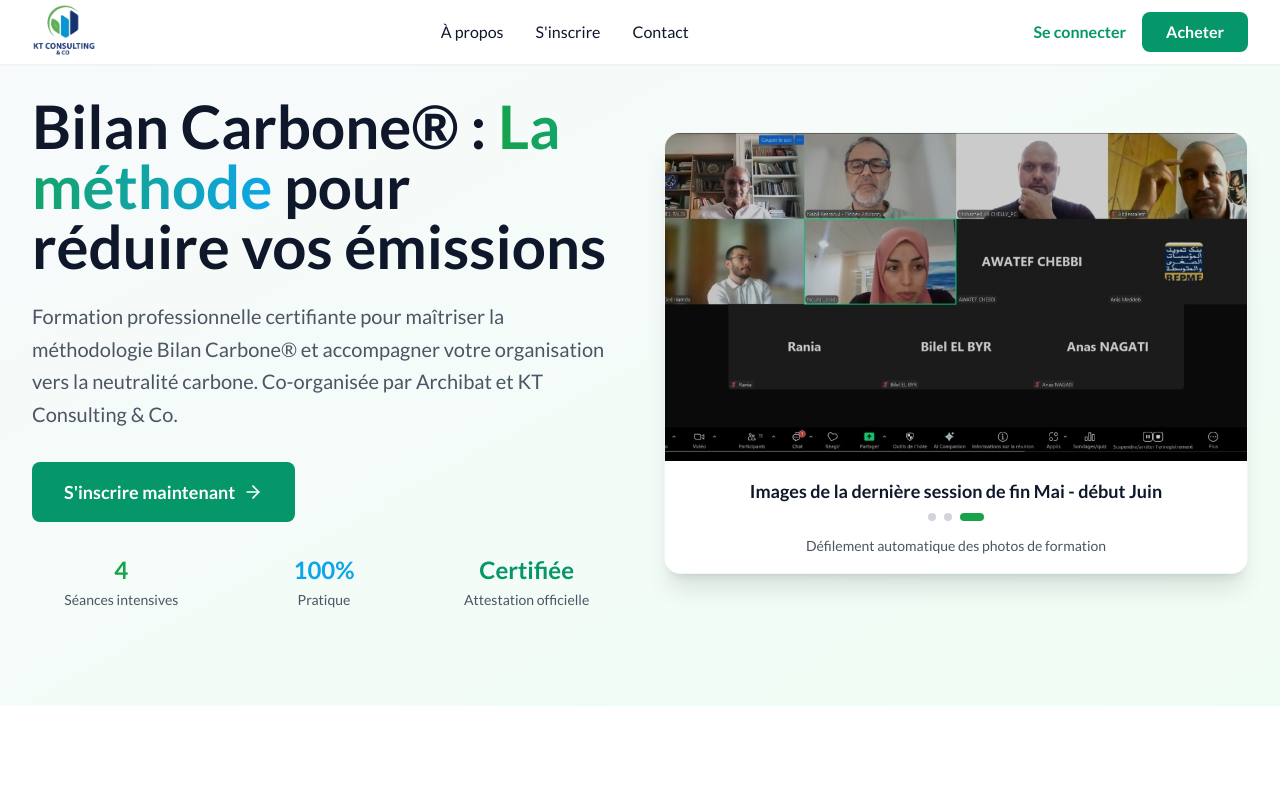
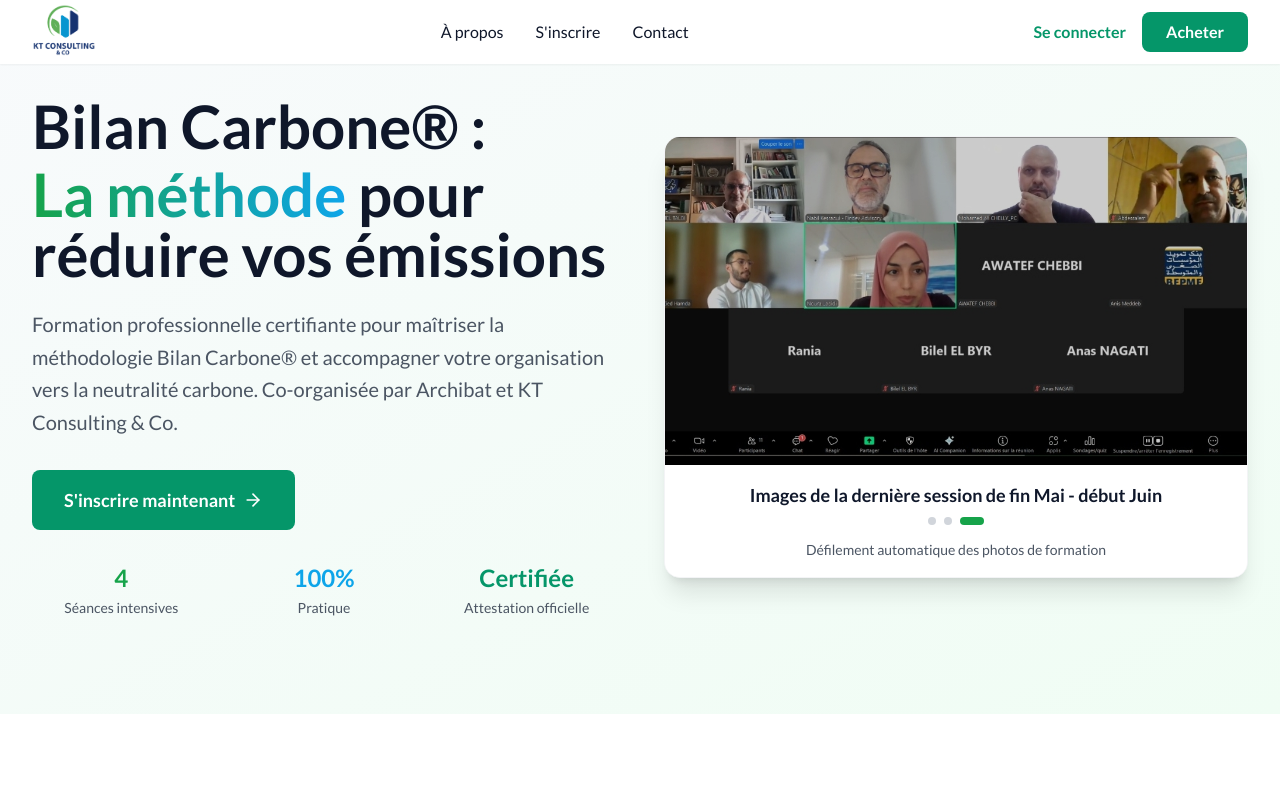
Before and after one commit to Kameltalbi/formations, a React (Vite) app: page / in a window 1280 px wide. Shown: the top 800 px of the page. Built offline with nearby package versions, Linux system fonts and the light colour scheme; no server answers.

Commit message:
Improve Hero title layout: split into 2 lines for better readability

```diff
--- a/src/components/Hero.tsx
+++ b/src/components/Hero.tsx
@@ -34,11 +34,13 @@ const Hero = () => {
         <div className="grid lg:grid-cols-2 gap-12 items-center">
           <div>
             <h1 className="text-4xl sm:text-5xl lg:text-6xl font-bold text-text mb-6 leading-tight">
-              Bilan Carbone® :{' '}
-              <span className="text-transparent bg-clip-text bg-gradient-to-r from-primary to-secondary">
-                La méthode
-              </span>{' '}
-              pour réduire vos émissions
+              <div className="mb-2">Bilan Carbone® :</div>
+              <div>
+                <span className="text-transparent bg-clip-text bg-gradient-to-r from-primary to-secondary">
+                  La méthode
+                </span>{' '}
+                pour réduire vos émissions
+              </div>
             </h1>
             <p className="text-xl text-gray-600 mb-8 leading-relaxed">
               Formation professionnelle certifiante pour maîtriser la méthodologie Bilan Carbone®
```
